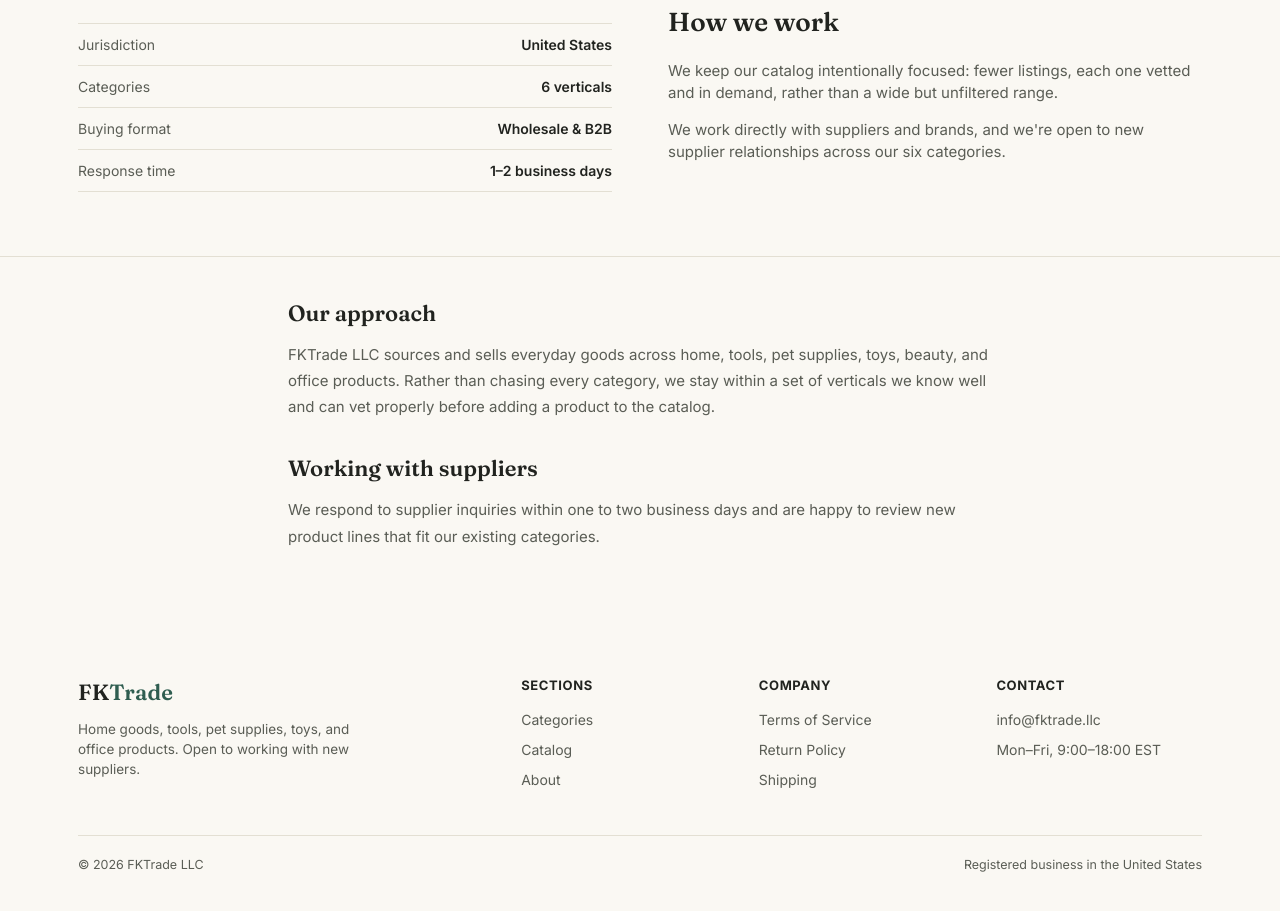
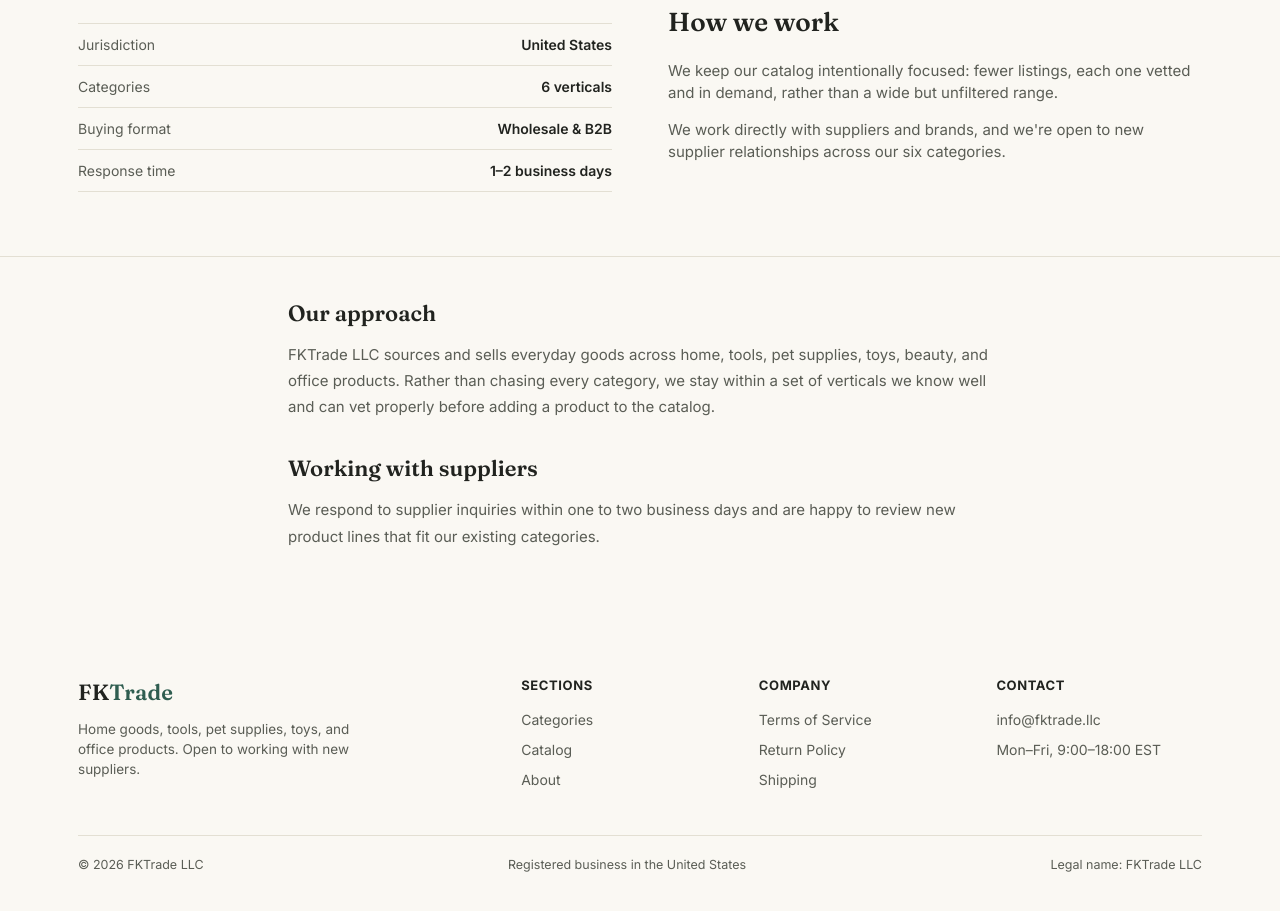
Before and after one commit to milongloballlc-ctrl/fktrade, a plain HTML site: page about.html in a window 1280 px wide. Shown: the part 377-1288 px from the top of the page. Drawn offline with Linux system fonts and the light colour scheme.

Commit message:
Add legal name to footer on all pages

```diff
--- a/about.html
+++ b/about.html
@@ -95,6 +95,7 @@
     <div class="foot-bottom">
       <span>© 2026 FKTrade LLC</span>
       <span>Registered business in the United States</span>
+      <span>Legal name: FKTrade LLC</span>
     </div>
   </div>
 </footer>
```
Also changed, not shown: catalog.html (+1 -0 lines), categories.html (+1 -0 lines), index.html (+1 -0 lines), product.html (+1 -0 lines), return-policy.html (+1 -0 lines), shipping.html (+1 -0 lines), terms.html (+1 -0 lines).
